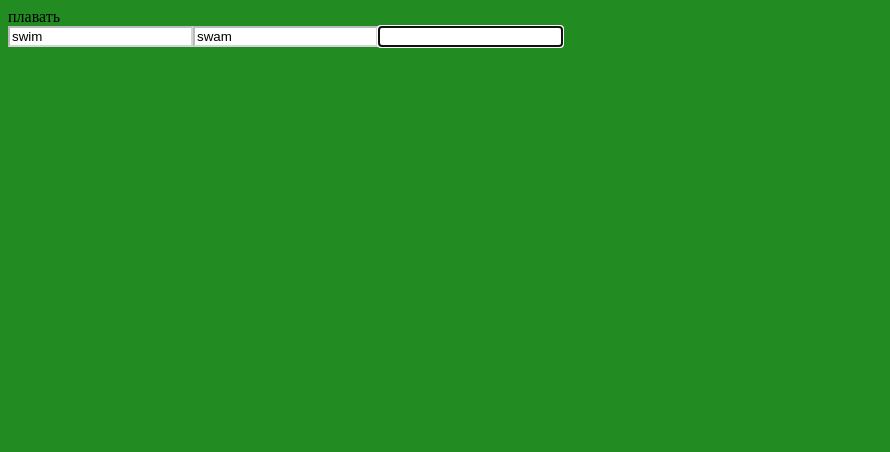
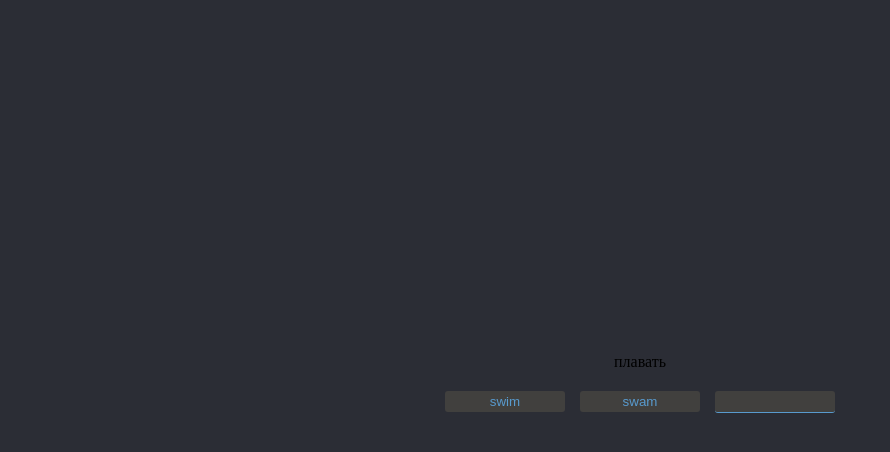
Before and after one commit to Yaroslav-Bondar/irregular-verb-trainer-MVC-, a plain HTML site: page index.html in a window 1280 px wide. Shown: the whole page, without its empty margins (0-890 px from the left). Drawn offline with Linux system fonts and the light colour scheme.

Commit message:
start styling

```diff
--- a/styles/style.css
+++ b/styles/style.css
@@ -1,11 +1,15 @@
 :root {
-	--color-light: #f8f9fa;
-	--color-medium: #e8e8e8;
-	--color-dark: #a1a1a1;
+
+	--color-1: #2b2d35;
+	--color-2: #41403e;
+    --color-3: #589ace;
+    --color-4: #42a587;
+
+	/* --color-dark: #a1a1a1;
 	--color-unaccent: #808080;
 	--color-white: #fff;
 	--color-error-light: #f26b6b;
-	--color-error-dark: #d65c5c;
+	--color-error-dark: #d65c5c; */
 
 	--spacing-small: 10px;
 	--spacing-medium: 15px;
@@ -19,8 +23,22 @@
 		0 8px 10px -5px rgba(33,37,41,.1);
 
 }
+* {
+    box-sizing: border-box;
+}
 body {
-    background-color: forestgreen;
+    background-color: var(--color-1);
+    margin: 0;
+}
+#root {
+    display: flex;
+    align-items: center;
+    justify-content: center;
+    flex-flow: column;
+    max-width: 1300px;
+    height: 100vh;
+    padding: 0 15px;
+    margin: 0 auto;
 }
 .spinner__container {
     position: fixed;
@@ -48,17 +66,40 @@
     box-shadow: var(--box-shadow);
     color: var(--color-white);
 }
-/* .answer {
-    display: none;
-} */
+.verb__native {
+    margin-bottom: 20px;
+    text-align: center;
+}
+.answer {
+    height: 15px;
+    margin-top: 20px;
+    text-align: center;
+}
 .answer__backlight {
-    /* display: block; */
     background-color:#a8eb12;
+
+}
+.form__input,
+.answer {
+    width: 120px;
 }
 .form__input {
-    background-color: #fff;
-    color: #000;
+    padding: 3px 2px;
+    background-color: var(--color-2);
+    color: var(--color-3);
+    text-align: center;
+    border: none;
+    border-radius: 3px;
 }
-.form__input_confirmed {
-    background-color: #a8eb12;
+.form__input:focus {
+    border-bottom: 1px solid var(--color-3);
+    outline: none;
 }
+.form__input:not(:last-child) {
+    margin-right: 15px;
+}
+/* .form__input */
+.form__input_confirmed:focus {
+    color: var(--color-4);
+    border-bottom: 1px solid var(--color-4);
+}
```
